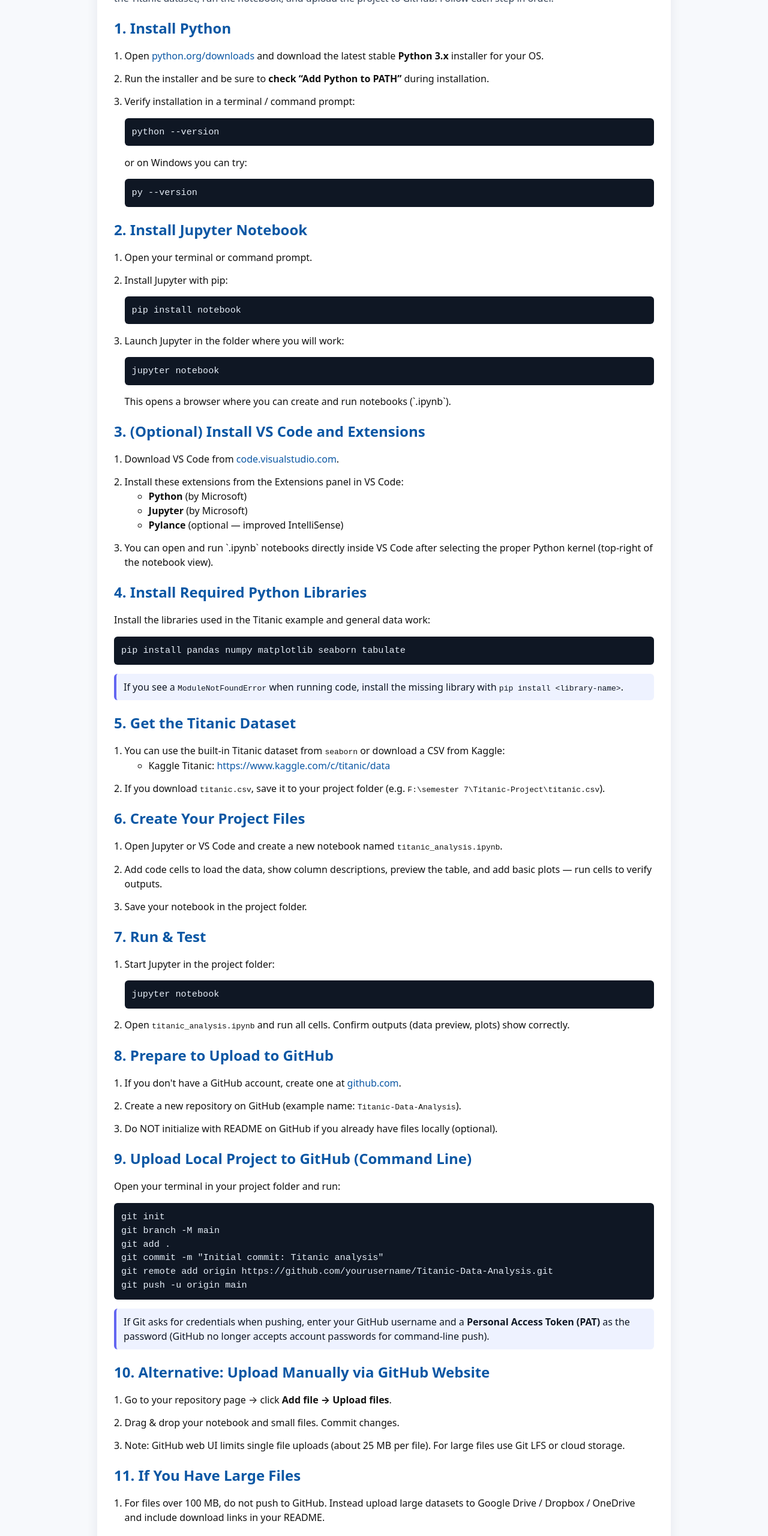
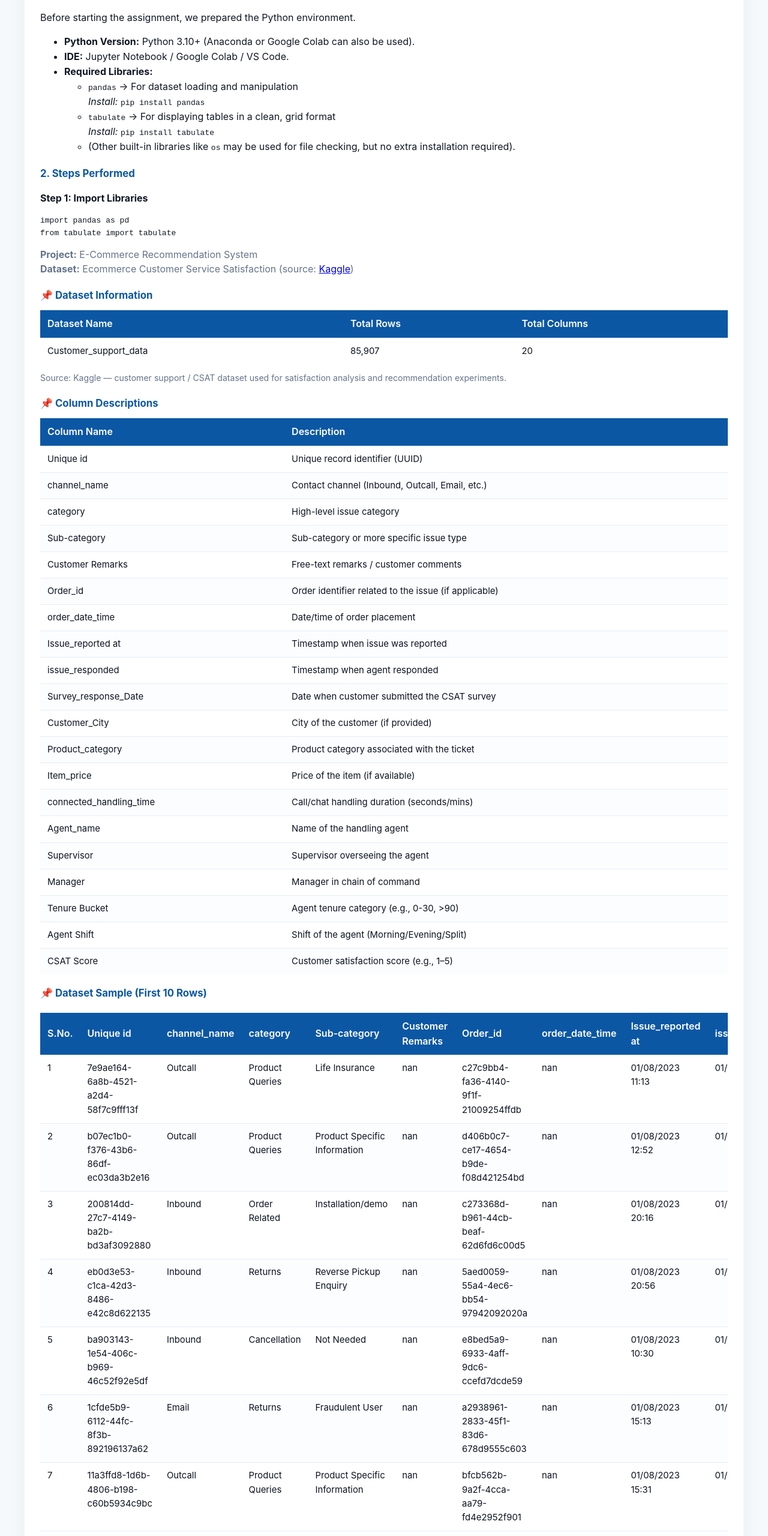
Before and after one commit to zarakhushbakhat/DataScience-AI-Project, a plain HTML site: page Week_1/discrption_assignment.html in a window 1280 px wide. Shown: the part 160-2720 px from the top of the page at 60% size. Drawn offline with Linux system fonts and the light colour scheme.

Commit message:
Change the data set from titanic to Customer_Support_Data

```diff
--- a/Week_1/discrption_assignment.html
+++ b/Week_1/discrption_assignment.html
@@ -3,166 +3,265 @@
 <head>
   <meta charset="utf-8" />
   <meta name="viewport" content="width=device-width,initial-scale=1" />
-  <title>Titanic Project — Setup & Upload Steps</title>
+  <title>Week 1 — E-Commerce Project (Dataset Summary)</title>
   <style>
-    body { font-family: system-ui, -apple-system, "Segoe UI", Roboto, "Helvetica Neue", Arial; line-height:1.5; margin:24px; color:#111; background:#f7f9fc; }
-    .container { max-width:900px; margin:0 auto; background:#fff; padding:28px; border-radius:10px; box-shadow:0 6px 20px rgba(20,30,60,0.08); }
-    h1 { margin-top:0; color:#0b57a4; }
-    h2 { color:#0b57a4; margin-bottom:6px; }
-    p.lead { color:#334155; }
-    ol.steps { padding-left:1.1rem; }
-    li.step { margin:14px 0; }
-    pre.cmd { background:#0f1724; color:#e6eef8; padding:12px; border-radius:6px; overflow:auto; font-size:0.95rem; }
-    .note { background:#eef2ff; border-left:4px solid #6366f1; padding:10px 12px; border-radius:6px; color:#0f1724; margin:10px 0; }
-    footer { margin-top:22px; font-size:0.9rem; color:#64748b; }
-    a { color:#0b57a4; text-decoration:none; }
-    a:hover { text-decoration:underline; }
-    .section { margin-bottom:20px; }
+    :root{
+      --bg:#f6f9fc;
+      --card:#ffffff;
+      --muted:#64748b;
+      --accent:#0b57a4;
+      --table-border:#e6eef8;
+      --header-bg:#0b57a4;
+      --header-color:#fff;
+      --maxw:1200px;
+    }
+    html,body{height:100%;margin:0;background:var(--bg);color:#0f1724;font-family:Inter,system-ui,-apple-system,"Segoe UI",Roboto,"Helvetica Neue",Arial;line-height:1.55}
+    .container{max-width:var(--maxw);margin:28px auto;padding:22px}
+    .card{background:var(--card);border-radius:12px;padding:26px;border:1px solid rgba(11,87,164,0.06);box-shadow:0 10px 30px rgba(15,23,42,0.05)}
+    h1{color:var(--accent);margin:0 0 6px;font-size:1.6rem}
+    p.lead{color:var(--muted);margin-top:0;margin-bottom:18px}
+    h2{color:var(--accent);font-size:1.05rem;margin:18px 0 8px}
+    table{width:100%;border-collapse:collapse;background:#fff;margin:12px 0}
+    thead th{background:var(--header-bg);color:var(--header-color);text-align:left;padding:10px 12px;font-weight:600;border-bottom:2px solid rgba(255,255,255,0.06)}
+    tbody td{padding:10px 12px;border-top:1px solid var(--table-border);font-size:0.93rem;color:#0b1220;vertical-align:top}
+    tbody tr:nth-child(even){background:#fbfdff}
+    .small{font-size:0.88rem;color:var(--muted);margin-top:6px}
+    .pill{display:inline-block;padding:6px 10px;border-radius:999px;background:#eef6ff;color:var(--accent);font-weight:600;font-size:0.86rem;border:1px solid rgba(11,87,164,0.06)}
+    .meta{font-size:0.92rem;color:var(--muted)}
+    @media (max-width:980px){.container{padding:16px}}
+    @media (max-width:760px){
+      thead th, tbody td{padding:8px}
+      .card{padding:16px}
+      .table-wide {
+  width: 100%;
+  margin: 20px 0;
+  text-align: left;
+}
+
+    }
   </style>
 </head>
 <body>
   <div class="container">
-    <h1>Titanic Project — Setup & Upload Steps</h1>
-    <p class="lead">This page lists the complete step-by-step workflow you requested: install Python, install Jupyter, install libraries, prepare the Titanic dataset, run the notebook, and upload the project to GitHub. Follow each step in order.</p>
+    <div class="card">
+      <h1>Week 1 — Applied Data Science with AI</h1>
 
-    <div class="section">
-      <h2>1. Install Python</h2>
-      <ol class="steps">
-        <li class="step">Open <a href="https://www.python.org/downloads/" target="_blank">python.org/downloads</a> and download the latest stable <strong>Python 3.x</strong> installer for your OS.</li>
-        <li class="step">Run the installer and be sure to <strong>check “Add Python to PATH”</strong> during installation.</li>
-        <li class="step">Verify installation in a terminal / command prompt:
-          <pre class="cmd">python --version</pre>
-          or on Windows you can try:
-          <pre class="cmd">py --version</pre>
-        </li>
-      </ol>
+      <!-- Environment Setup -->
+      <h2>1. Environment Setup</h2>
+      <p>Before starting the assignment, we prepared the Python environment.</p>
+      <ul>
+        <li><strong>Python Version:</strong> Python 3.10+ (Anaconda or Google Colab can also be used).</li>
+        <li><strong>IDE:</strong> Jupyter Notebook / Google Colab / VS Code.</li>
+        <li><strong>Required Libraries:</strong></li>
+        <ul>
+          <li><code>pandas</code> → For dataset loading and manipulation<br>
+          <em>Install:</em> <code>pip install pandas</code></li>
+          <li><code>tabulate</code> → For displaying tables in a clean, grid format<br>
+          <em>Install:</em> <code>pip install tabulate</code></li>
+          <li>(Other built-in libraries like <code>os</code> may be used for file checking, but no extra installation required).</li>
+        </ul>
+      </ul>
+
+      <!-- Steps Performed -->
+      <h2>2. Steps Performed</h2>
+      <p><strong>Step 1: Import Libraries</strong></p>
+      <pre><code>import pandas as pd
+from tabulate import tabulate</code></pre>
+
+      <p class="lead">
+        <strong>Project:</strong> E-Commerce Recommendation System<br>
+        <strong>Dataset:</strong> Ecommerce Customer Service Satisfaction (source:
+        <a href="https://www.kaggle.com" target="_blank" rel="noopener">Kaggle</a>)
+      </p>
+
+
+      <!-- Dataset Information -->
+      <h2>📌 Dataset Information</h2>
+      <table aria-describedby="dataset-info">
+        <thead>
+          <tr>
+            <th>Dataset Name</th>
+            <th>Total Rows</th>
+            <th>Total Columns</th>
+          </tr>
+        </thead>
+        <tbody>
+          <tr>
+            <td>Customer_support_data</td>
+            <td>85,907</td>
+            <td>20</td>
+          </tr>
+        </tbody>
+      </table>
+      <p class="small">Source: Kaggle — customer support / CSAT dataset used for satisfaction analysis and recommendation experiments.</p>
+
+      <!-- Column Descriptions -->
+      <h2>📌 Column Descriptions</h2>
+      <table>
+        <thead>
+          <tr><th>Column Name</th><th>Description</th></tr>
+        </thead>
+        <tbody>
+          <tr><td>Unique id</td><td>Unique record identifier (UUID)</td></tr>
+          <tr><td>channel_name</td><td>Contact channel (Inbound, Outcall, Email, etc.)</td></tr>
+          <tr><td>category</td><td>High-level issue category</td></tr>
+          <tr><td>Sub-category</td><td>Sub-category or more specific issue type</td></tr>
+          <tr><td>Customer Remarks</td><td>Free-text remarks / customer comments</td></tr>
+          <tr><td>Order_id</td><td>Order identifier related to the issue (if applicable)</td></tr>
+          <tr><td>order_date_time</td><td>Date/time of order placement</td></tr>
+          <tr><td>Issue_reported at</td><td>Timestamp when issue was reported</td></tr>
+          <tr><td>issue_responded</td><td>Timestamp when agent responded</td></tr>
+          <tr><td>Survey_response_Date</td><td>Date when customer submitted the CSAT survey</td></tr>
+          <tr><td>Customer_City</td><td>City of the customer (if provided)</td></tr>
+          <tr><td>Product_category</td><td>Product category associated with the ticket</td></tr>
+          <tr><td>Item_price</td><td>Price of the item (if available)</td></tr>
+          <tr><td>connected_handling_time</td><td>Call/chat handling duration (seconds/mins)</td></tr>
+          <tr><td>Agent_name</td><td>Name of the handling agent</td></tr>
+          <tr><td>Supervisor</td><td>Supervisor overseeing the agent</td></tr>
+          <tr><td>Manager</td><td>Manager in chain of command</td></tr>
+          <tr><td>Tenure Bucket</td><td>Agent tenure category (e.g., 0-30, >90)</td></tr>
+          <tr><td>Agent Shift</td><td>Shift of the agent (Morning/Evening/Split)</td></tr>
+          <tr><td>CSAT Score</td><td>Customer satisfaction score (e.g., 1–5)</td></tr>
+        </tbody>
+      </table>
+
+      <!-- Sample (first 10 rows) -->
+<h2>📌 Dataset Sample (First 10 Rows)</h2>
+<div style="overflow-x:auto;">
+  <table class="table-wide">
+    <thead>
+    <tr>
+      <th>S.No.</th>
+      <th>Unique id</th><th>channel_name</th><th>category</th><th>Sub-category</th>
+      <th>Customer Remarks</th><th>Order_id</th><th>order_date_time</th><th>Issue_reported at</th>
+      <th>issue_responded</th><th>Survey_response_Date</th><th>Customer_City</th><th>Product_category</th>
+      <th>Item_price</th><th>connected_handling_time</th><th>Agent_name</th><th>Supervisor</th>
+      <th>Manager</th><th>Tenure Bucket</th><th>Agent Shift</th><th>CSAT Score</th>
+    </tr>
+  </thead>
+  <tbody>
+    <tr>
+      <td>1</td>
+      <td>7e9ae164-6a8b-4521-a2d4-58f7c9fff13f</td><td>Outcall</td><td>Product Queries</td><td>Life Insurance</td>
+      <td>nan</td><td>c27c9bb4-fa36-4140-9f1f-21009254ffdb</td><td>nan</td><td>01/08/2023 11:13</td>
+      <td>01/08/2023 11:47</td><td>01-Aug-23</td><td>nan</td><td>nan</td><td>nan</td><td>nan</td>
+      <td>Richard Buchanan</td><td>Mason Gupta</td><td>Jennifer Nguyen</td><td>On Job Training</td><td>Morning</td><td>5</td>
+    </tr>
+    <tr>
+      <td>2</td>
+      <td>b07ec1b0-f376-43b6-86df-ec03da3b2e16</td><td>Outcall</td><td>Product Queries</td><td>Product Specific Information</td>
+      <td>nan</td><td>d406b0c7-ce17-4654-b9de-f08d421254bd</td><td>nan</td><td>01/08/2023 12:52</td>
+      <td>01/08/2023 12:54</td><td>01-Aug-23</td><td>nan</td><td>nan</td><td>nan</td><td>nan</td>
+      <td>Vicki Collins</td><td>Dylan Kim</td><td>Michael Lee</td><td>&gt;90</td><td>Morning</td><td>5</td>
+    </tr>
+    <tr>
+      <td>3</td>
+      <td>200814dd-27c7-4149-ba2b-bd3af3092880</td><td>Inbound</td><td>Order Related</td><td>Installation/demo</td>
+      <td>nan</td><td>c273368d-b961-44cb-beaf-62d6fd6c00d5</td><td>nan</td><td>01/08/2023 20:16</td>
+      <td>01/08/2023 20:38</td><td>01-Aug-23</td><td>nan</td><td>nan</td><td>nan</td><td>nan</td>
+      <td>Duane Norman</td><td>Jackson Park</td><td>William Kim</td><td>On Job Training</td><td>Evening</td><td>5</td>
+    </tr>
+    <tr>
+      <td>4</td>
+      <td>eb0d3e53-c1ca-42d3-8486-e42c8d622135</td><td>Inbound</td><td>Returns</td><td>Reverse Pickup Enquiry</td>
+      <td>nan</td><td>5aed0059-55a4-4ec6-bb54-97942092020a</td><td>nan</td><td>01/08/2023 20:56</td>
+      <td>01/08/2023 21:16</td><td>01-Aug-23</td><td>nan</td><td>nan</td><td>nan</td><td>nan</td>
+      <td>Patrick Flores</td><td>Olivia Wang</td><td>John Smith</td><td>&gt;90</td><td>Evening</td><td>5</td>
+    </tr>
+    <tr>
+      <td>5</td>
+      <td>ba903143-1e54-406c-b969-46c52f92e5df</td><td>Inbound</td><td>Cancellation</td><td>Not Needed</td>
+      <td>nan</td><td>e8bed5a9-6933-4aff-9dc6-ccefd7dcde59</td><td>nan</td><td>01/08/2023 10:30</td>
+      <td>01/08/2023 10:32</td><td>01-Aug-23</td><td>nan</td><td>nan</td><td>nan</td><td>nan</td>
+      <td>Christopher Sanchez</td><td>Austin Johnson</td><td>Michael Lee</td><td>0-30</td><td>Morning</td><td>5</td>
+    </tr>
+    <tr>
+      <td>6</td>
+      <td>1cfde5b9-6112-44fc-8f3b-892196137a62</td><td>Email</td><td>Returns</td><td>Fraudulent User</td>
+      <td>nan</td><td>a2938961-2833-45f1-83d6-678d9555c603</td><td>nan</td><td>01/08/2023 15:13</td>
+      <td>01/08/2023 18:39</td><td>01-Aug-23</td><td>nan</td><td>nan</td><td>nan</td><td>nan</td>
+      <td>Desiree Newton</td><td>Emma Park</td><td>John Smith</td><td>0-30</td><td>Morning</td><td>5</td>
+    </tr>
+    <tr>
+      <td>7</td>
+      <td>11a3ffd8-1d6b-4806-b198-c60b5934c9bc</td><td>Outcall</td><td>Product Queries</td><td>Product Specific Information</td>
+      <td>nan</td><td>bfcb562b-9a2f-4cca-aa79-fd4e2952f901</td><td>nan</td><td>01/08/2023 15:31</td>
+      <td>01/08/2023 23:52</td><td>01-Aug-23</td><td>nan</td><td>nan</td><td>nan</td><td>nan</td>
+      <td>Shannon Hicks</td><td>Aiden Patel</td><td>Olivia Tan</td><td>&gt;90</td><td>Morning</td><td>5</td>
+    </tr>
+    <tr>
+      <td>8</td>
+      <td>372b51a5-fa19-4a31-a4b8-a21de117d75e</td><td>Inbound</td><td>Returns</td><td>Exchange / Replacement</td>
+      <td>Very good</td><td>88537e0b-5ffa-43f9-bbe2-fe57a0f4e4ae</td><td>nan</td><td>01/08/2023 16:17</td>
+      <td>01/08/2023 16:23</td><td>01-Aug-23</td><td>nan</td><td>nan</td><td>nan</td><td>nan</td>
+      <td>Laura Smith</td><td>Evelyn Kimura</td><td>Jennifer Nguyen</td><td>On Job Training</td><td>Evening</td><td>5</td>
+    </tr>
+    <tr>
+      <td>9</td>
+      <td>6e4413db-4e16-42fc-ac92-2f402e3df03c</td><td>Inbound</td><td>Returns</td><td>Missing</td>
+      <td>Shopzilla app and it's all coustomer care services is very good service provided all time</td>
+      <td>e6be9713-13c3-493c-8a91-2137cbbfa7e6</td><td>nan</td><td>01/08/2023 21:03</td>
+      <td>01/08/2023 21:07</td><td>01-Aug-23</td><td>nan</td><td>nan</td><td>nan</td><td>nan</td>
+      <td>David Smith</td><td>Nathan Patel</td><td>John Smith</td><td>&gt;90</td><td>Split</td><td>5</td>
+    </tr>
+    <tr>
+      <td>10</td>
+      <td>b0a65350-64a5-4603-8b9a-a24a4a145d08</td><td>Inbound</td><td>Shopzilla Related</td><td>General Enquiry</td>
+      <td>nan</td><td>c7caa804-2525-499e-b202-4c781cb68974</td><td>nan</td><td>01/08/2023 23:31</td>
+      <td>01/08/2023 23:36</td><td>01-Aug-23</td><td>nan</td><td>nan</td><td>nan</td><td>nan</td>
+      <td>Tabitha Ayala</td><td>Amelia Tanaka</td><td>Michael Lee</td><td>31-60</td><td>Evening</td><td>5</td>
+    </tr>
+  </tbody>
+</table>
+      <p class="small">Note: many columns contain <code>nan</code> because those fields are empty in the raw export.</p>
+
+      <!-- Missing Values -->
+      <h2>📌 Missing Values per Column</h2>
+      <table>
+        <thead>
+          <tr><th>Column Name</th><th>Missing Values</th></tr>
+        </thead>
+        <tbody>
+          <tr><td>Unique id</td><td>0</td></tr>
+          <tr><td>channel_name</td><td>0</td></tr>
+          <tr><td>category</td><td>0</td></tr>
+          <tr><td>Sub-category</td><td>0</td></tr>
+          <tr><td>Customer Remarks</td><td>57,165</td></tr>
+          <tr><td>Order_id</td><td>18,232</td></tr>
+          <tr><td>order_date_time</td><td>68,693</td></tr>
+          <tr><td>Issue_reported at</td><td>0</td></tr>
+          <tr><td>issue_responded</td><td>0</td></tr>
+          <tr><td>Survey_response_Date</td><td>0</td></tr>
+          <tr><td>Customer_City</td><td>68,828</td></tr>
+          <tr><td>Product_category</td><td>68,711</td></tr>
+          <tr><td>Item_price</td><td>68,701</td></tr>
+          <tr><td>connected_handling_time</td><td>85,665</td></tr>
+          <tr><td>Agent_name</td><td>0</td></tr>
+          <tr><td>Supervisor</td><td>0</td></tr>
+          <tr><td>Manager</td><td>0</td></tr>
+          <tr><td>Tenure Bucket</td><td>0</td></tr>
+          <tr><td>Agent Shift</td><td>0</td></tr>
+          <tr><td>CSAT Score</td><td>0</td></tr>
+        </tbody>
+      </table>
+
+      <!-- Dataset Summary -->
+      <h2>📌 Dataset Summary</h2>
+      <table>
+        <thead>
+          <tr>
+            <th>Total Rows</th><th>Total Columns</th><th>Duplicate Rows</th><th>Missing Cells</th><th>Numeric Columns</th><th>Categorical Columns</th>
+          </tr>
+        </thead>
+        <tbody>
+          <tr>
+            <td>85,907</td><td>20</td><td>0</td><td>435,995</td><td>3</td><td>17</td>
+          </tr>
+        </tbody>
+      </table>
+
+      <p class="small">Milestone: dataset loaded and explored. Next step: data cleaning (handle missing values, convert types, deduplicate, and prepare for modeling).</p>
     </div>
-
-    <div class="section">
-      <h2>2. Install Jupyter Notebook</h2>
-      <ol class="steps">
-        <li class="step">Open your terminal or command prompt.</li>
-        <li class="step">Install Jupyter with pip:
-          <pre class="cmd">pip install notebook</pre>
-        </li>
-        <li class="step">Launch Jupyter in the folder where you will work:
-          <pre class="cmd">jupyter notebook</pre>
-          This opens a browser where you can create and run notebooks (`.ipynb`).
-        </li>
-      </ol>
-    </div>
-
-    <div class="section">
-      <h2>3. (Optional) Install VS Code and Extensions</h2>
-      <ol class="steps">
-        <li class="step">Download VS Code from <a href="https://code.visualstudio.com/" target="_blank">code.visualstudio.com</a>.</li>
-        <li class="step">Install these extensions from the Extensions panel in VS Code:
-          <ul>
-            <li><strong>Python</strong> (by Microsoft)</li>
-            <li><strong>Jupyter</strong> (by Microsoft)</li>
-            <li><strong>Pylance</strong> (optional — improved IntelliSense)</li>
-          </ul>
-        </li>
-        <li class="step">You can open and run `.ipynb` notebooks directly inside VS Code after selecting the proper Python kernel (top-right of the notebook view).</li>
-      </ol>
-    </div>
-
-    <div class="section">
-      <h2>4. Install Required Python Libraries</h2>
-      <p>Install the libraries used in the Titanic example and general data work:</p>
-      <pre class="cmd">pip install pandas numpy matplotlib seaborn tabulate</pre>
-      <p class="note">If you see a <code>ModuleNotFoundError</code> when running code, install the missing library with <code>pip install &lt;library-name&gt;</code>.</p>
-    </div>
-
-    <div class="section">
-      <h2>5. Get the Titanic Dataset</h2>
-      <ol class="steps">
-        <li class="step">You can use the built-in Titanic dataset from <code>seaborn</code> or download a CSV from Kaggle:
-          <ul>
-            <li>Kaggle Titanic: <a href="https://www.kaggle.com/c/titanic/data" target="_blank">https://www.kaggle.com/c/titanic/data</a></li>
-          </ul>
-        </li>
-        <li class="step">If you download <code>titanic.csv</code>, save it to your project folder (e.g. <code>F:\semester 7\Titanic-Project\titanic.csv</code>).</li>
-      </ol>
-    </div>
-
-    <div class="section">
-      <h2>6. Create Your Project Files</h2>
-      <ol class="steps">
-        <li class="step">Open Jupyter or VS Code and create a new notebook named <code>titanic_analysis.ipynb</code>.</li>
-        <li class="step">Add code cells to load the data, show column descriptions, preview the table, and add basic plots — run cells to verify outputs.</li>
-        <li class="step">Save your notebook in the project folder.</li>
-      </ol>
-    </div>
-
-    <div class="section">
-      <h2>7. Run & Test</h2>
-      <ol class="steps">
-        <li class="step">Start Jupyter in the project folder:
-          <pre class="cmd">jupyter notebook</pre>
-        </li>
-        <li class="step">Open <code>titanic_analysis.ipynb</code> and run all cells. Confirm outputs (data preview, plots) show correctly.</li>
-      </ol>
-    </div>
-
-    <div class="section">
-      <h2>8. Prepare to Upload to GitHub</h2>
-      <ol class="steps">
-        <li class="step">If you don't have a GitHub account, create one at <a href="https://github.com/" target="_blank">github.com</a>.</li>
-        <li class="step">Create a new repository on GitHub (example name: <code>Titanic-Data-Analysis</code>).</li>
-        <li class="step">Do NOT initialize with README on GitHub if you already have files locally (optional).</li>
-      </ol>
-    </div>
-
-    <div class="section">
-      <h2>9. Upload Local Project to GitHub (Command Line)</h2>
-      <p>Open your terminal in your project folder and run:</p>
-      <pre class="cmd">git init
-git branch -M main
-git add .
-git commit -m "Initial commit: Titanic analysis"
-git remote add origin https://github.com/yourusername/Titanic-Data-Analysis.git
-git push -u origin main</pre>
-      <p class="note">If Git asks for credentials when pushing, enter your GitHub username and a <strong>Personal Access Token (PAT)</strong> as the password (GitHub no longer accepts account passwords for command-line push).</p>
-    </div>
-
-    <div class="section">
-      <h2>10. Alternative: Upload Manually via GitHub Website</h2>
-      <ol class="steps">
-        <li class="step">Go to your repository page → click <strong>Add file → Upload files</strong>.</li>
-        <li class="step">Drag & drop your notebook and small files. Commit changes.</li>
-        <li class="step">Note: GitHub web UI limits single file uploads (about 25 MB per file). For large files use Git LFS or cloud storage.</li>
-      </ol>
-    </div>
-
-    <div class="section">
-      <h2>11. If You Have Large Files</h2>
-      <ol class="steps">
-        <li class="step">For files over 100 MB, do not push to GitHub. Instead upload large datasets to Google Drive / Dropbox / OneDrive and include download links in your README.</li>
-        <li class="step">For files under 100 MB but large, use Git LFS: <pre class="cmd">git lfs install
-git lfs track "*.csv"
-git add .gitattributes
-git add &lt;large files&gt;
-git commit -m "Track large files with LFS"
-git push -u origin main</pre></li>
-      </ol>
-    </div>
-
-    <div class="section">
-      <h2>12. Create a README</h2>
-      <ol class="steps">
-        <li class="step">Create a file named <code>README.md</code> with a short project description, dataset links (if hosted externally), and how to run the notebook.</li>
-        <li class="step">Add, commit, and push the README to GitHub:
-          <pre class="cmd">git add README.md
-git commit -m "Add README"
-git push</pre>
-        </li>
-      </ol>
-    </div>
-
-    <footer>
-      <p>That’s it — follow these steps in order and your Titanic project will be set up locally and uploaded to GitHub. If you want, I can generate a ready-to-paste <strong>README.md</strong> or provide the notebook file text next.</p>
-    </footer>
   </div>
 </body>
 </html>
```
Also changed, not shown: Week_1/OutputSs/info.png (deleted), Week_1/OutputSs/table1.png (deleted), Week_1/OutputSs/table2.png (deleted), 5 other files.
